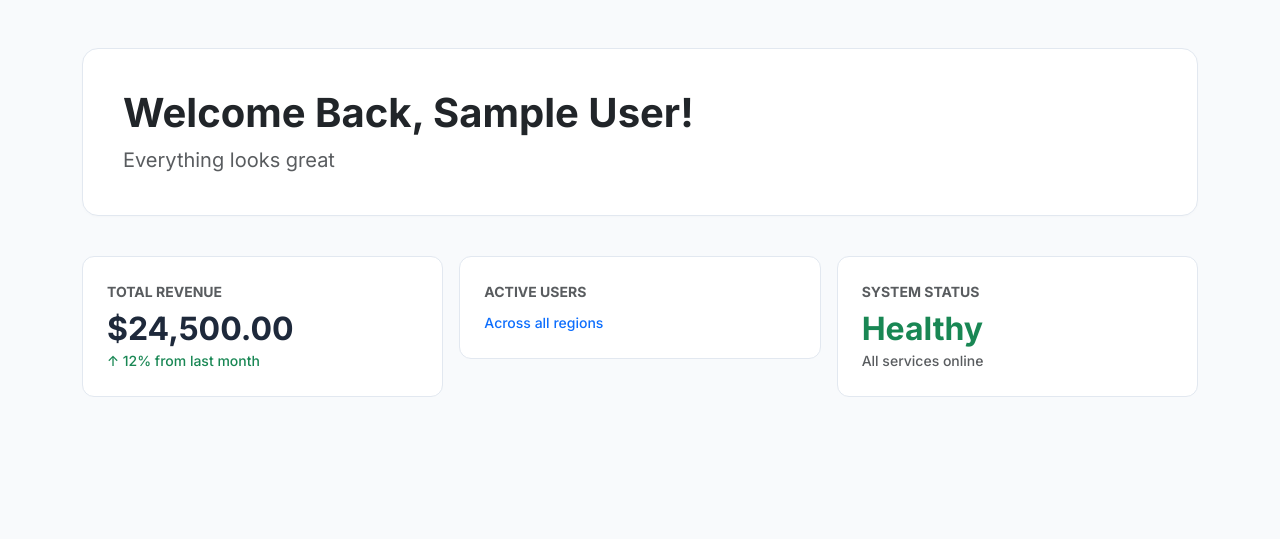
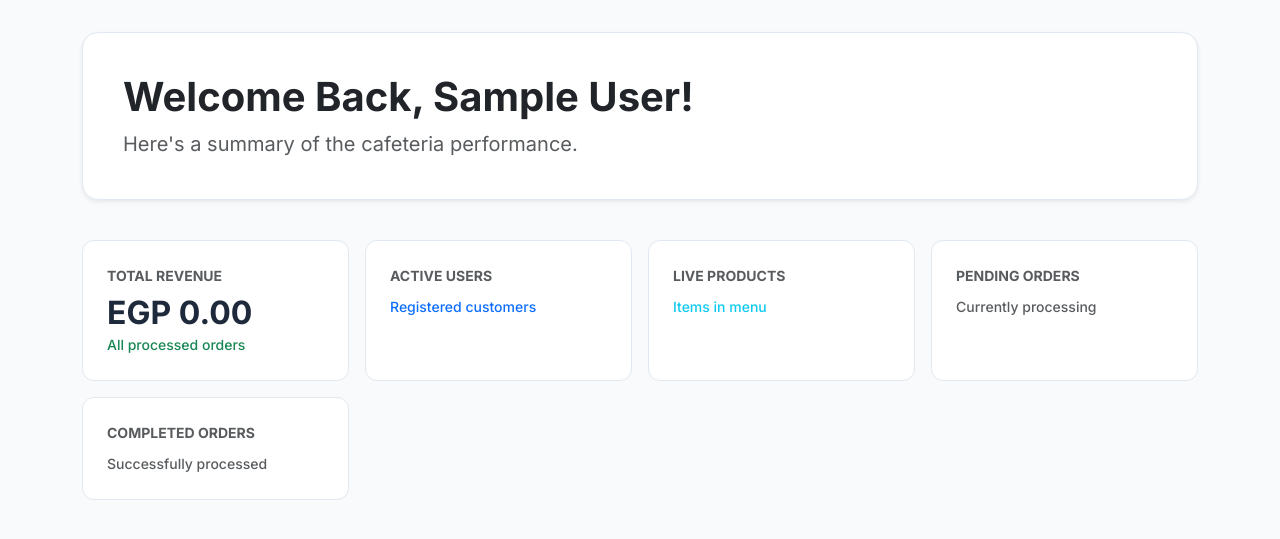
Before and after one commit to marcoreda56-bot/PHP_ITI_Cafeteria, a PHP site: template views/admin/dashboard.php in a window 1280 px wide. Shown: the top 539 px of the page. Run offline with PHP 8.4, Linux system fonts and the light colour scheme; the template is opened without the code that fills it, so the values that code supplies are empty; the visitor is signed in with stand-in values (Sample User, id 1).

Commit message:
Add some statistics to Admin dashboard

```diff
--- a/views/admin/dashboard.php
+++ b/views/admin/dashboard.php
@@ -1,170 +1,72 @@
 <!DOCTYPE html>
 <html lang="en">
-
 <head>
     <meta charset="UTF-8">
     <meta name="viewport" content="width=device-width, initial-scale=1.0">
-    <title>Admin Dashboard | Management</title>
+    <title>Admin Dashboard | Cafeteria</title>
     <link href="https://cdn.jsdelivr.net/npm/bootstrap@5.3.0/dist/css/bootstrap.min.css" rel="stylesheet">
     <link href="https://fonts.googleapis.com/css2?family=Inter:wght@400;500;600;700&display=swap" rel="stylesheet">
     <style>
-        body {
-            font-family: 'Inter', sans-serif;
-            background-color: #f8fafc;
-            color: #1e293b;
-        }
-
-        .navbar {
-            background: #ffffff !important;
-            border-bottom: 1px solid #e2e8f0;
-            padding: 0.8rem 1rem;
-        }
-
-        .navbar-brand {
-            font-weight: 700;
-            letter-spacing: -0.5px;
-        }
-
-        .nav-link {
-            font-size: 0.95rem;
-            color: #64748b !important;
-            font-weight: 500;
-            padding: 0.5rem 1.2rem !important;
-            transition: all 0.2s;
-        }
-
-        .nav-link:hover {
-            color: #2563eb !important;
-        }
-
-        .nav-link.active {
-            color: #2563eb !important;
-            position: relative;
-        }
-
-        @media (min-width: 992px) {
-            .nav-link.active::after {
-                content: '';
-                position: absolute;
-                bottom: -5px;
-                left: 1.2rem;
-                right: 1.2rem;
-                height: 2px;
-                background: #2563eb;
-                border-radius: 10px;
-            }
-        }
-
-        .user-avatar {
-            width: 40px;
-            height: 40px;
-            border-radius: 10px;
-            object-fit: cover;
-            border: 2px solid #f1f5f9;
-        }
-
-        .user-info-text {
-            line-height: 1.2;
-            text-align: right;
-        }
-
-        .user-name {
-            font-size: 0.9rem;
-            font-weight: 600;
-            margin-bottom: 0;
-            color: #0f172a;
-        }
-
-        .user-role {
-            font-size: 0.75rem;
-            color: #64748b;
-        }
-
-        .welcome-section {
-            background: white;
-            border-radius: 16px;
-            padding: 2.5rem;
-            border: 1px solid #e2e8f0;
-            box-shadow: 0 1px 3px rgba(0, 0, 0, 0.02);
-            margin-top: 2rem;
-        }
-
-        .stat-card {
-            background: white;
-            border: 1px solid #e2e8f0;
-            border-radius: 12px;
-            padding: 1.5rem;
-            transition: transform 0.2s;
-        }
-
-        .stat-card:hover {
-            transform: translateY(-4px);
-            box-shadow: 0 10px 15px -3px rgba(0, 0, 0, 0.05);
-        }
-
-        .dropdown-menu {
-            border: none;
-            box-shadow: 0 10px 25px rgba(0, 0, 0, 0.1);
-            border-radius: 12px;
-            padding: 0.5rem;
-        }
-
-        .dropdown-item {
-            border-radius: 8px;
-            padding: 0.6rem 1rem;
-            font-size: 0.9rem;
-        }
-
-        .logout-item {
-            color: #ef4444;
-            font-weight: 600;
-        }
+        body { font-family: 'Inter', sans-serif; background-color: #f8fafc; color: #1e293b; }
+        .welcome-section { background: white; border-radius: 16px; padding: 2.5rem; border: 1px solid #e2e8f0; margin-top: 2rem; }
+        .stat-card { background: white; border: 1px solid #e2e8f0; border-radius: 12px; padding: 1.5rem; transition: transform 0.2s; height: 100%; }
+        .stat-card:hover { transform: translateY(-4px); box-shadow: 0 10px 15px -3px rgba(0, 0, 0, 0.05); }
+        .action-card { border: 1px dashed #cbd5e1; border-radius: 12px; padding: 1.5rem; text-align: center; transition: all 0.2s; text-decoration: none; color: inherit; display: block; }
+        .action-card:hover { border-color: #2563eb; background: #eff6ff; }
     </style>
 </head>
-
 <body>
 
 <div class="container pb-5">
     <div class="row">
         <div class="col-12">
-                <div class="welcome-section mt-5">
-                    <div class="row align-items-center">
-                        <div class="col-md-8">
-                            <h1 class="fw-bold text-dark">Welcome Back,
-                                <?= htmlspecialchars($_SESSION['user_name']); ?>! </h1>
-                            <p class="text-muted fs-5 mb-0">Everything looks great</p>
-                        </div>
-                    </div>
+            <div class="welcome-section shadow-sm">
+                <h1 class="fw-bold text-dark">Welcome Back, <?= htmlspecialchars($_SESSION['user_name'] ?? 'Admin'); ?>!</h1>
+                <p class="text-muted fs-5 mb-0">Here's a summary of the cafeteria performance.</p>
             </div>
         </div>
     </div>
 
     <div class="row mt-4 g-3">
-            <div class="col-md-4">
+        <div class="col-md-3">
             <div class="stat-card">
                 <p class="text-muted small fw-bold text-uppercase mb-2">Total Revenue</p>
-                    <h2 class="fw-bold mb-0">$24,500.00</h2>
-                    <small class="text-success fw-medium">↑ 12% from last month</small>
+                <h2 class="fw-bold mb-0">EGP <?= number_format($totalRevenue, 2); ?></h2>
+                <small class="text-success fw-medium">All processed orders</small>
             </div>
         </div>
-            <div class="col-md-4">
+        <div class="col-md-3">
             <div class="stat-card">
                 <p class="text-muted small fw-bold text-uppercase mb-2">Active Users</p>
-                    <h2 class="fw-bold mb-0"><?php echo $nUsers; ?></h2>
-                    <small class="text-primary fw-medium">Across all regions</small>
+                <h2 class="fw-bold mb-0"><?= $nUsers; ?></h2>
+                <small class="text-primary fw-medium">Registered customers</small>
             </div>
         </div>
-            <div class="col-md-4">
+        <div class="col-md-3">
             <div class="stat-card">
-                    <p class="text-muted small fw-bold text-uppercase mb-2">System Status</p>
-                    <h2 class="fw-bold mb-0 text-success">Healthy</h2>
-                    <small class="text-muted fw-medium">All services online</small>
+                <p class="text-muted small fw-bold text-uppercase mb-2">Live Products</p>
+                <h2 class="fw-bold mb-0"><?= $nProducts; ?></h2>
+                <small class="text-info fw-medium">Items in menu</small>
             </div>
+        </div>
+        <div class="col-md-3">
+            <div class="stat-card">
+                <p class="text-muted small fw-bold text-uppercase mb-2">Pending Orders</p>
+                <h2 class="fw-bold mb-0 <?= $pendingOrders > 0 ? 'text-warning' : '' ?>"><?= $pendingOrders; ?></h2>
+                <small class="text-muted fw-medium">Currently processing</small>
+            </div>
+        </div>
+         <div class="col-md-3">
+            <div class="stat-card">
+                <p class="text-muted small fw-bold text-uppercase mb-2">Completed Orders</p>
+                <h2 class="fw-bold mb-0 <?= $completedOrders > 0 ? 'text-success' : '' ?>"><?= $completedOrders; ?></h2>
+                <small class="text-muted fw-medium">Successfully processed</small>
             </div>
         </div>
     </div>
 
+
+
 <script src="https://cdn.jsdelivr.net/npm/bootstrap@5.3.0/dist/js/bootstrap.bundle.min.js"></script>
 </body>
-
 </html>
```
Also changed, not shown: app/Controllers/AdminController.php (+8 -2 lines), app/Models/Admin.php (+13 -0 lines). Lines whose indentation alone changed are shown as unchanged.
